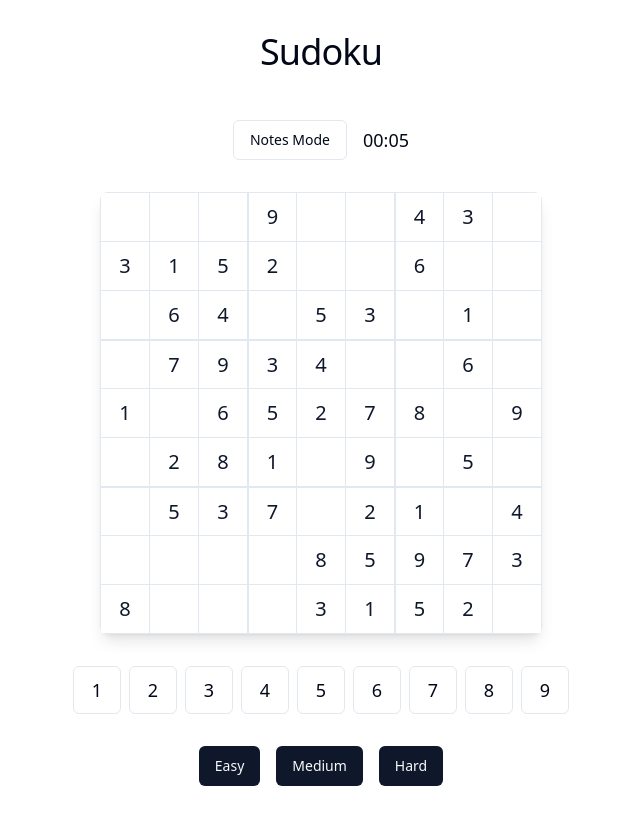
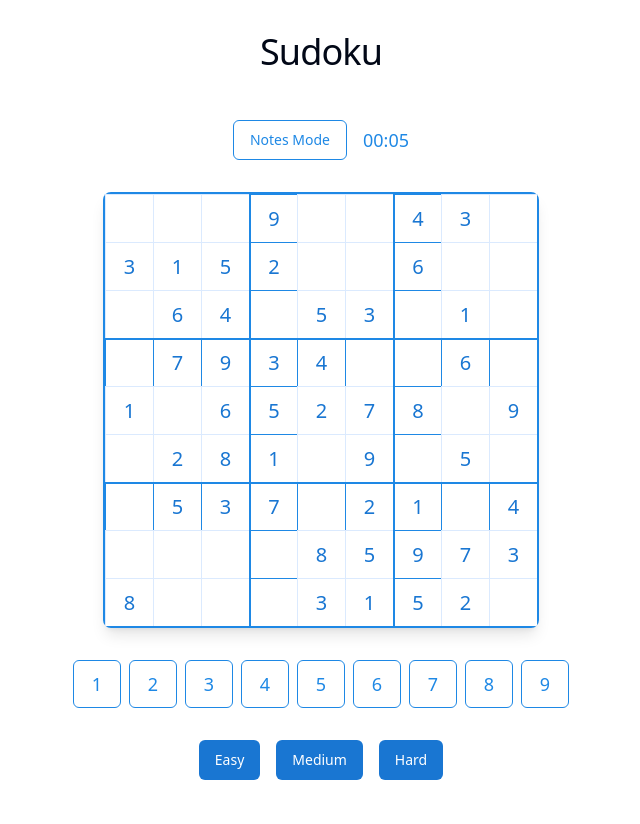
Before and after one commit to Jantoom/games, a React (Vite) app: page / in a window 1280 px wide. Shown: the top 824 px of the page, without its empty margins (319-959 px from the left). Built offline with nearby package versions, Linux system fonts and the light colour scheme.

Commit message:
Refactor Sudoku board styling
Update the color palette to blue and improve gridline visibility, especially for 3x3 boxes. Enhance the selected cell highlighting.

```diff
--- a/src/components/SudokuBoard.tsx
+++ b/src/components/SudokuBoard.tsx
@@ -98,14 +98,14 @@ export const SudokuBoard = () => {
         <Button
           variant="outline"
           onClick={() => setIsPencilMode(!isPencilMode)}
-          className={`transition-all ${isPencilMode ? 'bg-accent' : ''}`}
+          className={`transition-all ${isPencilMode ? 'bg-accent text-white' : 'border-game-gridline text-game-gridline'}`}
         >
           Notes Mode
         </Button>
-        <span className="text-lg font-medium">{formatTime(timer)}</span>
+        <span className="text-lg font-medium text-game-gridline">{formatTime(timer)}</span>
       </div>
 
-      <div className="grid grid-cols-9 gap-[1px] bg-border p-[1px] rounded-lg shadow-lg">
+      <div className="grid grid-cols-9 gap-0 bg-game-gridline p-[2px] rounded-lg shadow-lg overflow-hidden">
         {grid.map((row, rowIndex) =>
           row.map((cell, colIndex) => {
             const isSelected = selectedCell?.row === rowIndex && selectedCell?.col === colIndex;
@@ -120,11 +120,12 @@ export const SudokuBoard = () => {
               <div
                 key={`${rowIndex}-${colIndex}`}
                 className={`
-                  w-12 h-12 flex items-center justify-center
-                  ${isSelected ? 'bg-game-active' : isRelated ? 'bg-game-highlight' : 'bg-background'}
-                  ${rowIndex % 3 === 0 && rowIndex !== 0 ? 'border-t border-border' : ''}
-                  ${colIndex % 3 === 0 && colIndex !== 0 ? 'border-l border-border' : ''}
-                  cursor-pointer transition-colors
+                  w-12 h-12 flex items-center justify-center relative
+                  ${isSelected ? 'bg-game-active' : isRelated ? 'bg-game-highlight' : 'bg-white'}
+                  ${rowIndex % 3 === 0 && rowIndex !== 0 ? 'border-t-[2px] border-game-gridline' : 'border-t border-blue-100'}
+                  ${colIndex % 3 === 0 && colIndex !== 0 ? 'border-l-[2px] border-game-gridline' : 'border-l border-blue-100'}
+                  cursor-pointer transition-colors duration-200
+                  hover:bg-game-highlight
                 `}
                 onClick={() => handleCellClick(rowIndex, colIndex)}
               >
@@ -132,6 +133,7 @@ export const SudokuBoard = () => {
                   <span className={`
                     text-xl font-medium
                     ${originalGrid[rowIndex][colIndex] !== 0 ? 'text-primary' : 'text-accent-foreground'}
+                    ${isSelected ? 'scale-110 transition-transform duration-200' : ''}
                   `}>
                     {cell}
                   </span>
@@ -158,7 +160,7 @@ export const SudokuBoard = () => {
           <Button
             key={number}
             variant="outline"
-            className="w-12 h-12 text-lg font-medium"
+            className="w-12 h-12 text-lg font-medium border-game-gridline text-game-gridline hover:bg-game-highlight"
             onClick={() => handleNumberInput(number)}
           >
             {number}
@@ -167,9 +169,9 @@ export const SudokuBoard = () => {
       </div>
 
       <div className="flex gap-4">
-        <Button onClick={() => newGame('easy')}>Easy</Button>
-        <Button onClick={() => newGame('medium')}>Medium</Button>
-        <Button onClick={() => newGame('hard')}>Hard</Button>
+        <Button onClick={() => newGame('easy')} className="bg-primary hover:bg-primary/90">Easy</Button>
+        <Button onClick={() => newGame('medium')} className="bg-primary hover:bg-primary/90">Medium</Button>
+        <Button onClick={() => newGame('hard')} className="bg-primary hover:bg-primary/90">Hard</Button>
       </div>
     </div>
   );
--- a/tailwind.config.ts
+++ b/tailwind.config.ts
@@ -26,30 +26,31 @@ export default {
         background: "hsl(var(--background))",
         foreground: "hsl(var(--foreground))",
         game: {
-          highlight: "#f0f7ff",
-          active: "#e5f1ff",
-          conflict: "#fff0f0",
-          pencil: "#666666",
+          highlight: "#E3F2FD", // Lighter blue for related cells
+          active: "#90CAF9",    // Medium blue for selected cell
+          conflict: "#FFE0E0",  // Soft red for conflicts
+          pencil: "#64B5F6",    // Blue for pencil marks
+          gridline: "#1E88E5",  // Darker blue for 3x3 grid lines
         },
         primary: {
-          DEFAULT: "hsl(var(--primary))",
-          foreground: "hsl(var(--primary-foreground))",
+          DEFAULT: "#1976D2",   // Main blue color
+          foreground: "#FFFFFF",
         },
         secondary: {
-          DEFAULT: "hsl(var(--secondary))",
-          foreground: "hsl(var(--secondary-foreground))",
+          DEFAULT: "#BBDEFB",
+          foreground: "#1565C0",
         },
         destructive: {
           DEFAULT: "hsl(var(--destructive))",
           foreground: "hsl(var(--destructive-foreground))",
         },
         muted: {
-          DEFAULT: "hsl(var(--muted))",
-          foreground: "hsl(var(--muted-foreground))",
+          DEFAULT: "#E3F2FD",
+          foreground: "#1565C0",
         },
         accent: {
-          DEFAULT: "hsl(var(--accent))",
-          foreground: "hsl(var(--accent-foreground))",
+          DEFAULT: "#2196F3",
+          foreground: "#FFFFFF",
         },
         popover: {
           DEFAULT: "hsl(var(--popover))",
```
